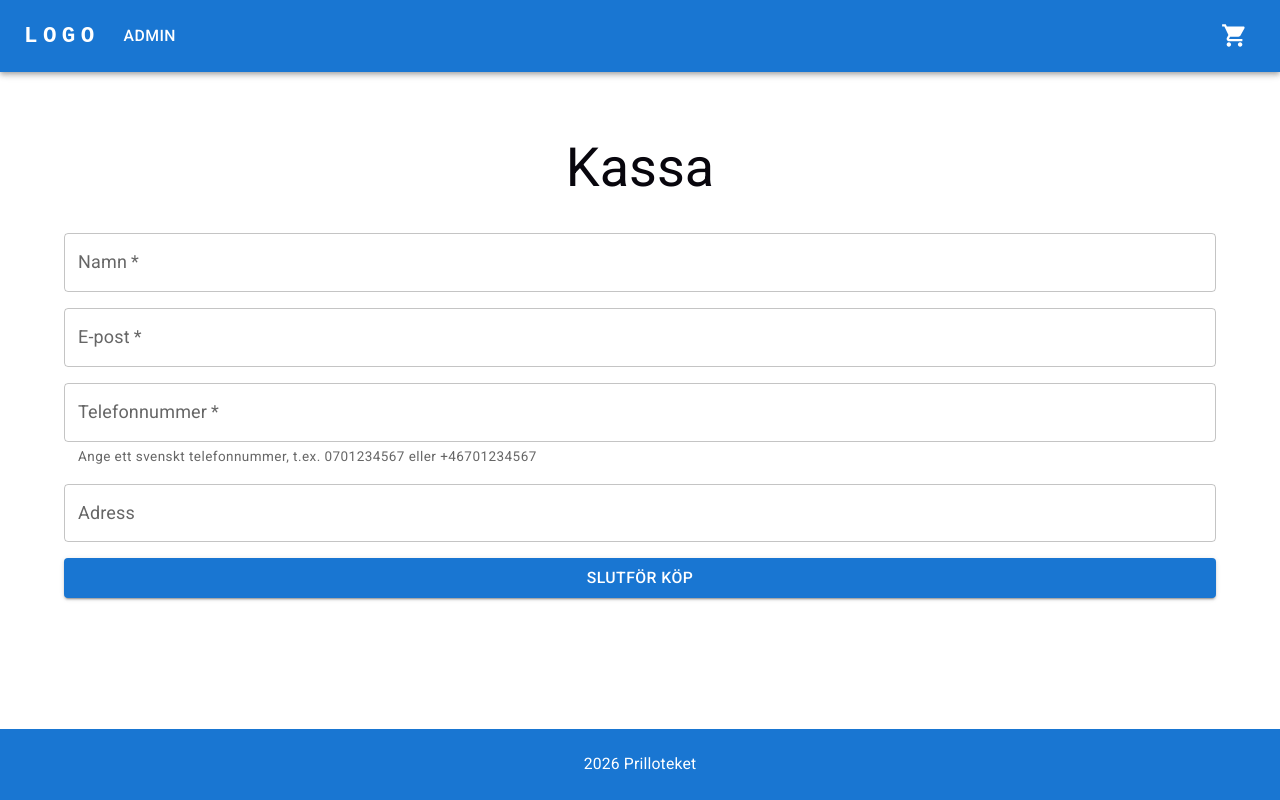
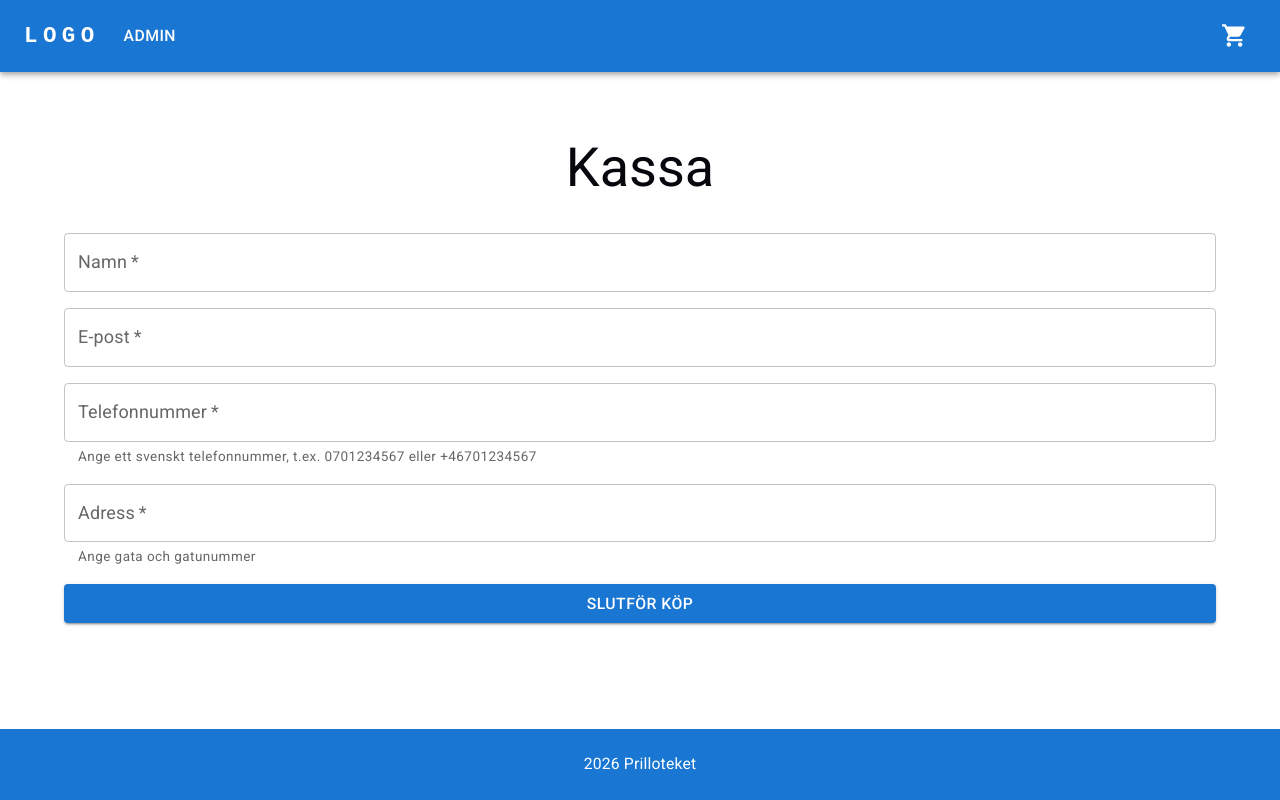
Before and after one commit to adamwidar-92/InlWebbshop3, a React (Vite) app in the folder web/: page /checkout in a window 1280 px wide. Built offline with nearby package versions, Linux system fonts and the light colour scheme.

Commit message:
Lägg till validering för adress #16

```diff
--- a/web/src/pages/Checkout.tsx
+++ b/web/src/pages/Checkout.tsx
@@ -43,10 +43,17 @@ export default function Checkout() {
 
 
         <TextField
+          required
           fullWidth
           label="Adress"
           name="address"
           autoComplete="street-address"
+          helperText="Ange gata och gatunummer"
+          slotProps={{
+            htmlInput: {
+              minLength: 5,
+            },
+          }}
         />
 
         {/*Skickar formuläret och startar validering */}
```
